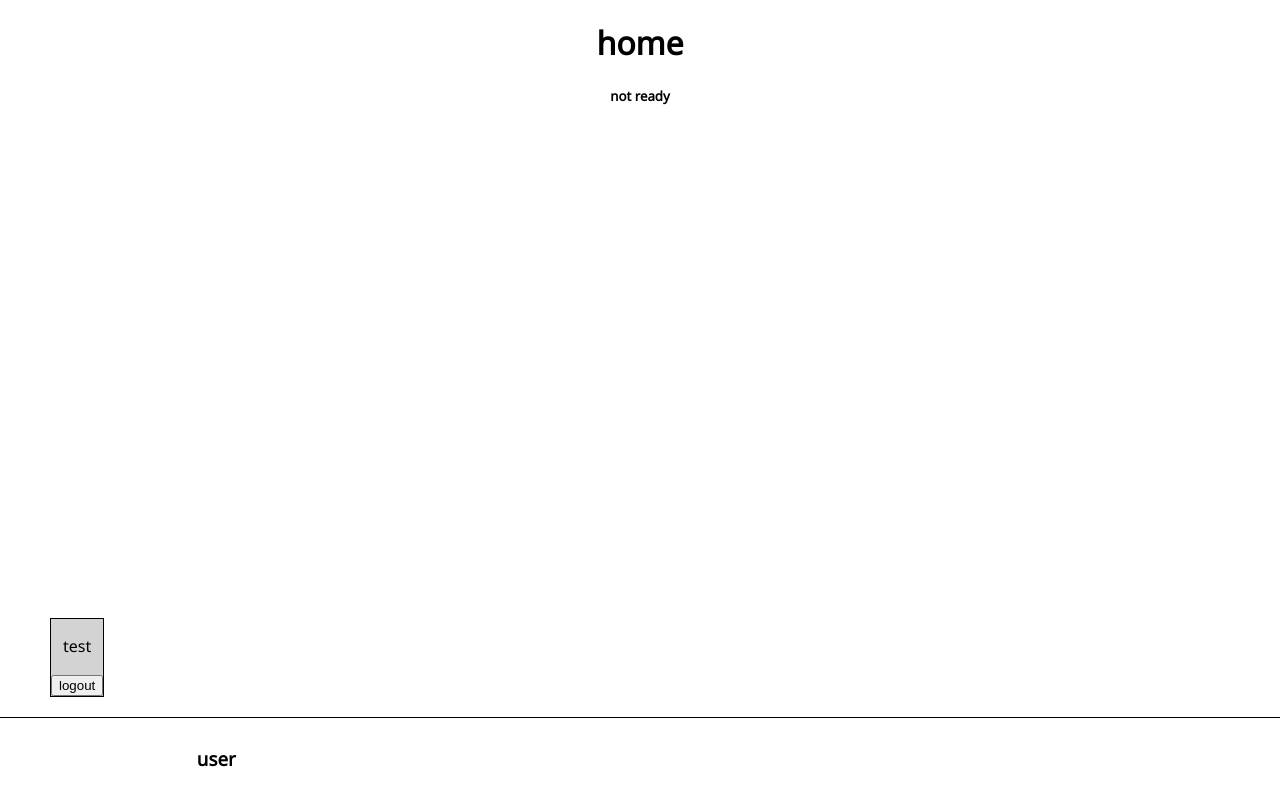
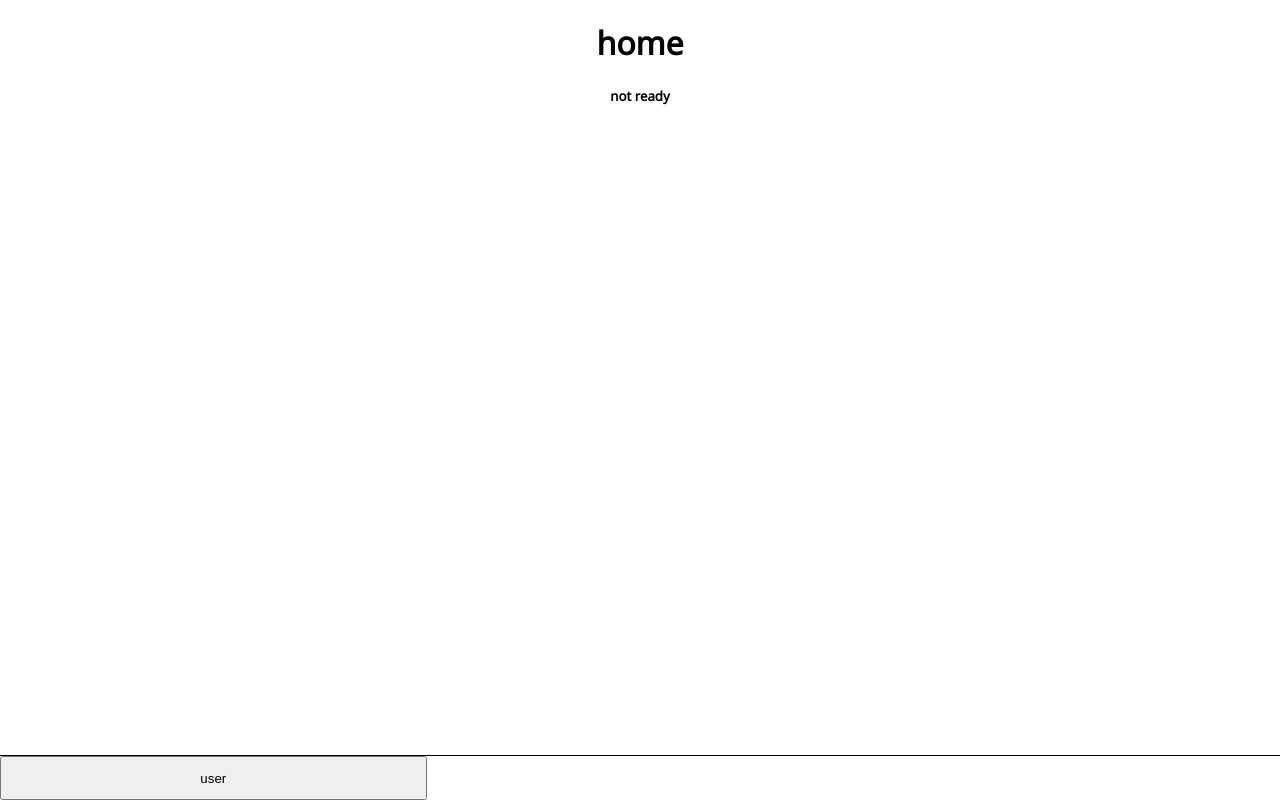
Before and after one commit to SergeBrakow/neuefische-capstone-project-Cibri, a React (Create React App) app: page / in a window 1280 px wide. Both pictures are taken after a click on the button "user". Built offline with nearby package versions, Linux system fonts and the light colour scheme.

Commit message:
add a logout button and action

```diff
--- a/src/pages/Home.js
+++ b/src/pages/Home.js
@@ -1,9 +1,13 @@
 
 import styled from "styled-components";
 import { useNavigate } from "react-router-dom";
+import { useState } from "react";
 
 export default function Home() {
   const navigate = useNavigate();
+  const [buttonBox1, setButtonBox1] = useState(false);
+  const [buttonBox2, setButtonBox2] = useState(false);
+  const [buttonBox3, setButtonBox3] = useState(false);
   const user = localStorage.getItem(`user`);
 
   if(user === null) {
@@ -17,42 +21,62 @@ export default function Home() {
     navigate("/login");
   }
 
-  console.log(user);
   return(
-    <>
+    <div>
       <h1>home</h1>
       <h5>not ready</h5>
-      <StyledSection>
-        <h3>{user}</h3>
-        <StyledDiv>
-          <p>test</p>
-          <button onClick={()=> {logout();}}>logout</button>
-        </StyledDiv>
-      </StyledSection>
-    </>
+      <StyledNavBar>
+        <Div1>
+          <StyledButton isActive={buttonBox1} onClick={()=> {setButtonBox2(false); setButtonBox3(false); setButtonBox1(buttonBox1? false: true)}}>{user}</StyledButton>
+          { buttonBox1 ?
+              <StyledDiv3>
+                <button onClick={()=> logout()}>logout</button>
+              </StyledDiv3> : null}
+        </Div1>
+        <Div1>
+
+        </Div1>
+        <Div1>
+
+        </Div1>
+      </StyledNavBar>
+    </div>
   );
 }
 
-export const StyledSection = styled.section`
-  border-top: solid;
-  border-width: 1px;
-  display: grid;
-  column-gap: 50px;
-  grid-template-columns: auto auto auto;
-
+export const Styldiv = styled.div`
+border: 0.1 px solid;;
+`
+export const StyledButton = styled.button`
+  background-color: ${props => props.isActive ? `lightgrey`: ``};
+  border-top:;
+`
+export const Div1 = styled.div `
+border: 0.1 px solid;
+width: 100%;
+display: grid;
+`
+export const StyledNavBar = styled.section`
+  border-top: 1px solid;
+  display: flex;
+  justify-content: space-between;
   position: fixed;
-  left: 0;
+  width: 100vw;
+  height: 45px;
   bottom: 0;
-  width: 100vw;
-  padding: 10px;
+  layer: 22;
 `
 
-export const StyledDiv = styled.div`
-  border: 1px solid;
+export const StyledDiv3 = styled.div`
+  border-style: solid solid none solid;
+  border-width: 1px;
   background-color: lightgrey;
-
+  display: grid;
+  grid-gap: 10px;
+  padding: 10px 5px;
+  width: 33.33%;
+  height: 150px;
+  bottom: 0;
   position: absolute;
-  top: -100px;
-  left: 50px;
-  fill: #828a95;
+  top: -150px;
 `
--- a/src/pages/Login.js
+++ b/src/pages/Login.js
@@ -3,6 +3,8 @@ import { useNavigate } from "react-router-dom";
 
 export default function Login() {
   const navigate = useNavigate();
+
+  localStorage.removeItem(`user`);
 
   function loginAs(role){
     localStorage.setItem('user', role);
```
